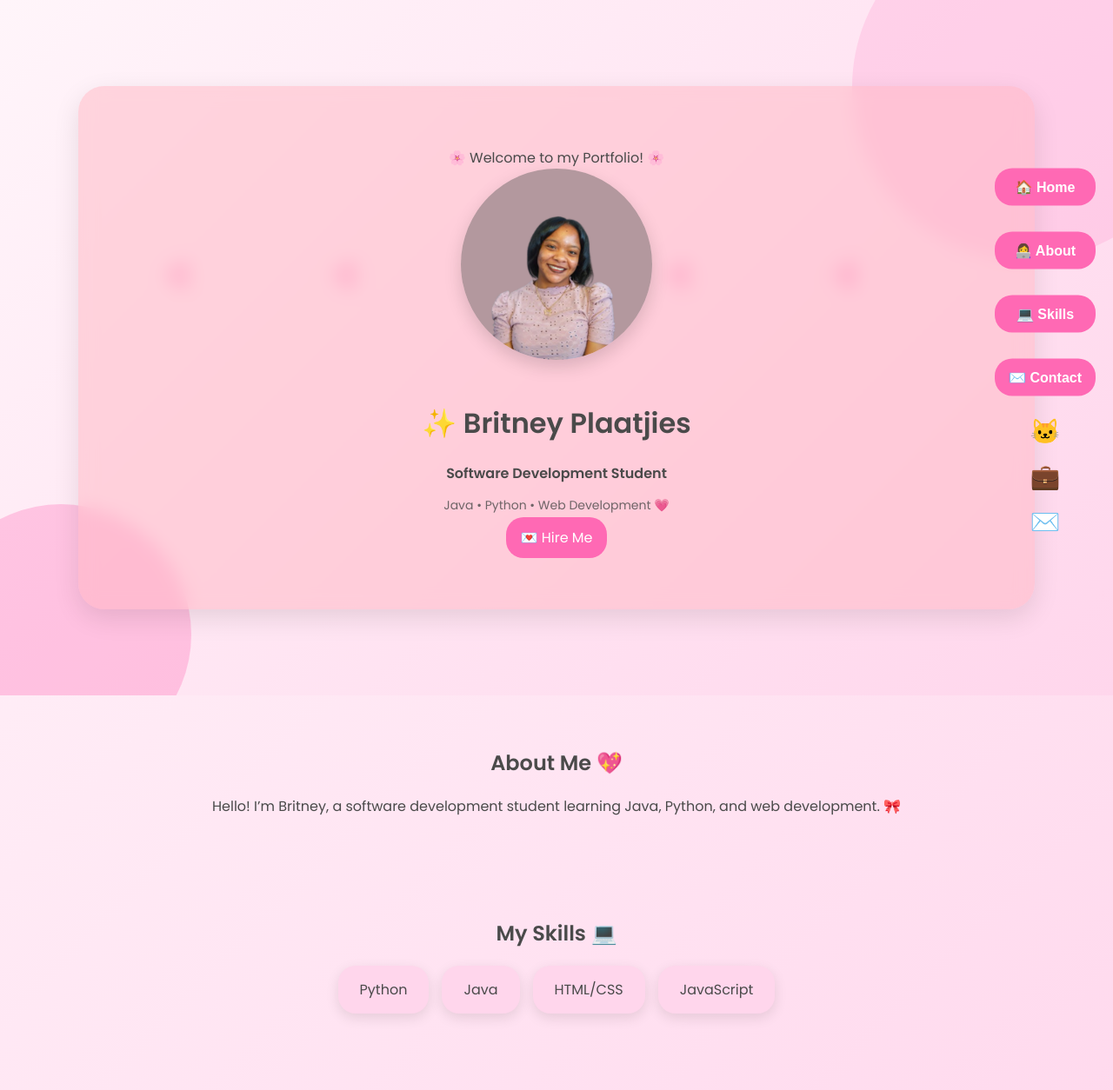
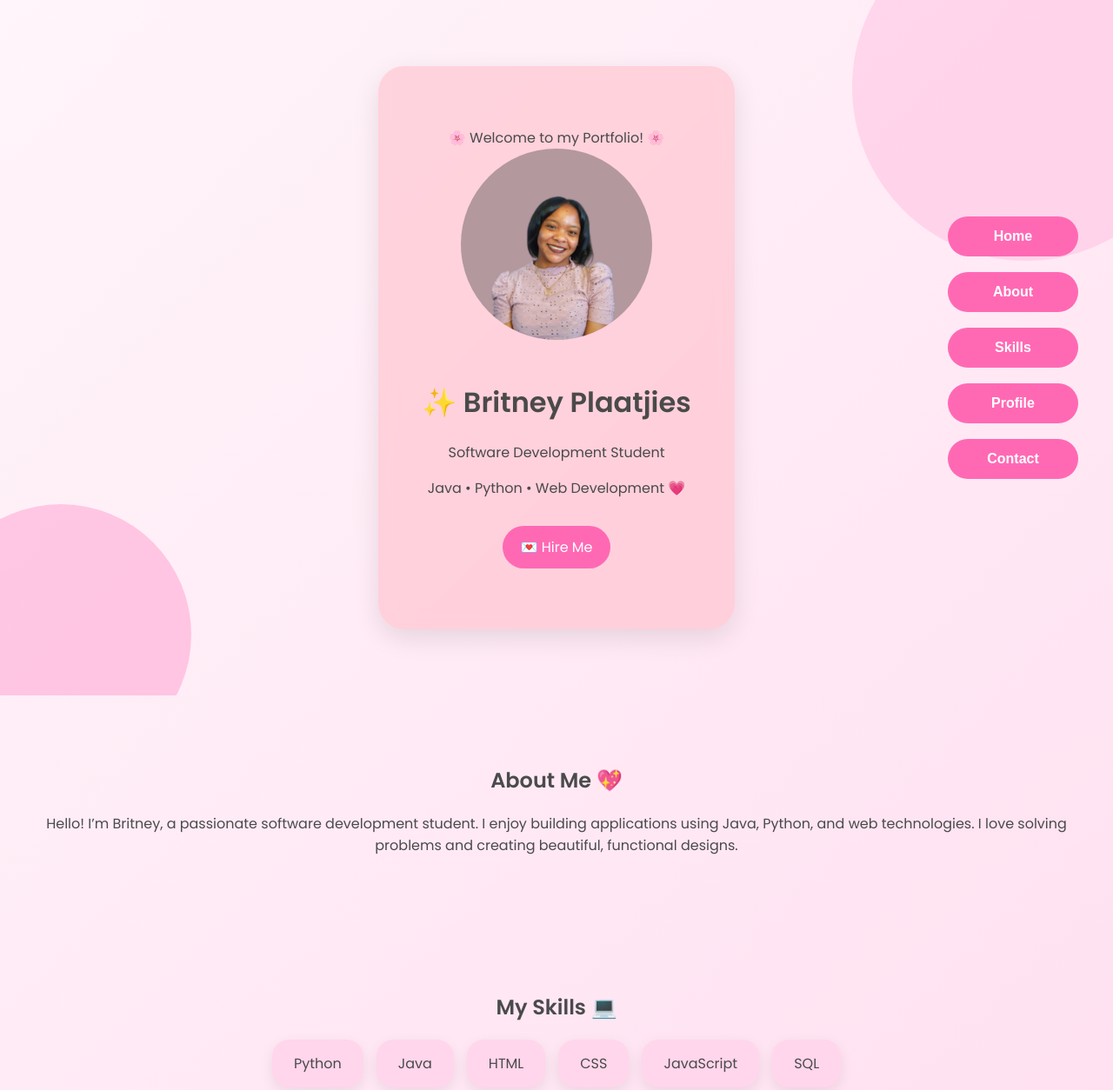
Before and after one commit to brit2905/MyPortfolio, a plain HTML site: page index.html in a window 1280 px wide. Shown: the top 1254 px of the page at 87% size. Drawn offline with Linux system fonts and the light colour scheme.

Commit message:
Added my developer profile

```diff
--- a/index.html
+++ b/index.html
@@ -2,40 +2,24 @@
 <html lang="en">
 <head>
     <meta charset="UTF-8">
+    <title>Britney | Portfolio</title>
     <meta name="viewport" content="width=device-width, initial-scale=1.0">
-    <title>Britney | Portfolio</title>
+
     <link href="https://fonts.googleapis.com/css2?family=Poppins:wght@400;600&display=swap" rel="stylesheet">
     <link rel="stylesheet" href="style.css">
 </head>
 <body>
 
-    <!-- SIDE PANEL (NAV + SOCIAL) -->
-    <div class="side-panel">
-        <!-- FLOATING NAVIGATION BUTTONS -->
-        <div class="nav-buttons">
-            <button onclick="scrollToSection('home')">🏠 Home</button>
-            <button onclick="scrollToSection('about')">👩‍💻 About</button>
-            <button onclick="scrollToSection('skills')">💻 Skills</button>
-            <button onclick="scrollToSection('contact')">✉️ Contact</button>
-        </div>
-
-        <!-- SOCIAL LINKS -->
-        <div class="floating-social">
-            <a href="https://github.com/brit2905" target="_blank" title="GitHub">🐱</a>
-            <a href="https://linkedin.com/in/britney-plaatjies-a10878254" target="_blank" title="LinkedIn">💼</a>
-            <a href="mailto:plaatjiesbritney2@gmail.com" title="Email">✉️</a>
-        </div>
-    </div>
-
     <!-- HERO SECTION -->
     <header class="hero" id="home">
-        <!-- FLOATING HEARTS -->
-        <div class="hearts">
-            <div class="heart" style="--i:1;"></div>
-            <div class="heart" style="--i:2;"></div>
-            <div class="heart" style="--i:3;"></div>
-            <div class="heart" style="--i:4;"></div>
-            <div class="heart" style="--i:5;"></div>
+
+        <!-- RIGHT SIDE NAVIGATION (ONLY HOME SCREEN) -->
+        <div class="home-nav">
+            <button onclick="scrollToSection('home')">Home</button>
+            <button onclick="scrollToSection('about')">About</button>
+            <button onclick="scrollToSection('skills')">Skills</button>
+            <button onclick="scrollToSection('profile')">Profile</button>
+            <button onclick="scrollToSection('contact')">Contact</button>
         </div>
 
         <div class="hero-content">
@@ -43,15 +27,12 @@
                 🌸 Welcome to my Portfolio! 🌸
             </div>
 
-            <!-- PROFILE IMAGE -->
             <img src="images/profile.png" alt="Photo of Britney" class="profile-pic">
 
-            <!-- NAME AND TITLE -->
             <h1>✨ Britney Plaatjies</h1>
             <p class="title">Software Development Student</p>
             <p class="subtitle">Java • Python • Web Development 💗</p>
 
-            <!-- HIRE BUTTON -->
             <a href="mailto:plaatjiesbritney2@gmail.com" class="hire-button">💌 Hire Me</a>
         </div>
     </header>
@@ -59,7 +40,11 @@
     <!-- ABOUT SECTION -->
     <section class="about" id="about">
         <h2>About Me 💖</h2>
-        <p>Hello! I’m Britney, a software development student learning Java, Python, and web development. 🎀</p>
+        <p>
+            Hello! I’m Britney, a passionate software development student.
+            I enjoy building applications using Java, Python, and web technologies.
+            I love solving problems and creating beautiful, functional designs.
+        </p>
     </section>
 
     <!-- SKILLS SECTION -->
@@ -68,15 +53,46 @@
         <div class="skill-cards">
             <div class="card">Python</div>
             <div class="card">Java</div>
-            <div class="card">HTML/CSS</div>
+            <div class="card">HTML</div>
+            <div class="card">CSS</div>
             <div class="card">JavaScript</div>
+            <div class="card">SQL</div>
+        </div>
+    </section>
+
+    <!-- PROFILE SECTION -->
+    <section class="profile" id="profile">
+        <h2>Developer Profile 🌟</h2>
+
+        <div class="profile-card">
+            <h3>Technical Strength</h3>
+            <ul>
+                <li>Python – 95%</li>
+                <li>Java – 90%</li>
+                <li>Web Development – 92%</li>
+                <li>Database Management – 85%</li>
+                <li>Problem Solving – 98%</li>
+            </ul>
+
+            <h3>Tools & Technologies</h3>
+            <p>Git • GitHub • Linux • VS Code • Docker • Agile</p>
+
+            <h3>Personal Strengths</h3>
+            <p>✨ High work ethic</p>
+            <p>✨ Team collaboration</p>
+            <p>✨ Fast learner</p>
+            <p>✨ Creative thinker</p>
         </div>
     </section>
 
     <!-- CONTACT SECTION -->
     <section class="contact" id="contact">
         <h2>Contact Me ✉️</h2>
-        <p>Email: plaatjiesbritney2@gmail.com</p>
+        <p>Email:
+            <a href="mailto:plaatjiesbritney2@gmail.com" target="_blank">
+                plaatjiesbritney2@gmail.com
+            </a>
+        </p>
         <p>GitHub: <a href="https://github.com/brit2905" target="_blank">🐱</a></p>
         <p>LinkedIn: <a href="https://linkedin.com/in/britney-plaatjies-a10878254" target="_blank">💼</a></p>
     </section>
@@ -86,7 +102,6 @@
         <p>© 2026 Britney's Portfolio 💖</p>
     </footer>
 
-    <!-- SMOOTH SCROLL SCRIPT -->
     <script>
         function scrollToSection(id) {
             document.getElementById(id).scrollIntoView({ behavior: 'smooth' });
--- a/style.css
+++ b/style.css
@@ -1,4 +1,4 @@
-/* 🌸 GLOBAL STYLES */
+/* 🌸 GLOBAL */
 body {
     font-family: 'Poppins', sans-serif;
     margin: 0;
@@ -9,7 +9,7 @@ body {
     overflow-x: hidden;
 }
 
-/* 🌸 HERO SECTION */
+/* 🌸 HERO */
 .hero {
     height: 100vh;
     display: flex;
@@ -17,154 +17,172 @@ body {
     align-items: center;
     position: relative;
     overflow: hidden;
-    background: linear-gradient(135deg, #FFF5FA, #FFD6EC);
 }
 
-/* FLOATING COLOR BLOBS */
+/* Background Blobs */
 .hero::before, .hero::after {
     content: "";
     position: absolute;
     border-radius: 50%;
     opacity: 0.3;
-    z-index: 0;
-}
-.hero::before { width: 400px; height: 400px; background: #FF9ECF; top: -100px; right: -100px; }
-.hero::after  { width: 300px; height: 300px; background: #FF69B4; bottom: -80px; left: -80px; }
-
-/* FLOATING HEARTS */
-.hearts .heart {
-    position: absolute;
-    width: 20px;
-    height: 20px;
-    background: #FF69B4;
-    transform: rotate(45deg);
-    animation: float 6s linear infinite;
-    top: 80%;
-    left: calc(var(--i) * 15%);
-    border-radius: 4px;
-    opacity: 0.8;
-}
-.hearts .heart::before, .hearts .heart::after {
-    content: '';
-    position: absolute;
-    width: 20px;
-    height: 20px;
-    background: #FF69B4;
-    border-radius: 50%;
-}
-.hearts .heart::before { top: -10px; left: 0; }
-.hearts .heart::after { left: 10px; top: 0; }
-
-@keyframes float {
-    0% { transform: translateY(0) rotate(45deg); opacity: 0.7; }
-    50% { transform: translateY(-200px) rotate(45deg); opacity: 1; }
-    100% { transform: translateY(-400px) rotate(45deg); opacity: 0; }
 }
 
-/* HERO CONTENT */
+.hero::before {
+    width: 400px;
+    height: 400px;
+    background: #FF9ECF;
+    top: -100px;
+    right: -100px;
+}
+
+.hero::after {
+    width: 300px;
+    height: 300px;
+    background: #FF69B4;
+    bottom: -80px;
+    left: -80px;
+}
+
+/* 🌸 HOME NAVIGATION (RIGHT SIDE – HERO ONLY) */
+.home-nav {
+    position: absolute;
+    right: 40px;
+    top: 50%;
+    transform: translateY(-50%);
+    display: flex;
+    flex-direction: column;
+    gap: 18px;
+    z-index: 5;
+}
+
+.home-nav button {
+    background: #FF69B4;
+    color: white;
+    border: none;
+    padding: 14px 22px;
+    border-radius: 25px;
+    font-size: 16px;
+    font-weight: 600;
+    cursor: pointer;
+    width: 150px;
+    transition: all 0.3s ease;
+}
+
+.home-nav button:hover {
+    background: #FF9ECF;
+    transform: scale(1.08);
+}
+
+/* 🌸 HERO CONTENT */
 .hero-content {
-    background: rgba(255, 182, 193, 0.5);
+    background: rgba(255,182,193,0.5);
     padding: 70px 50px;
     border-radius: 30px;
     backdrop-filter: blur(10px);
     box-shadow: 0 10px 30px rgba(0,0,0,0.1);
+    z-index: 1;
     position: relative;
-    z-index: 1;
-    animation: popIn 1s ease-out;
-    width: 90%;
-    max-width: 1000px;
-    margin: 0 auto;
-    text-align: center;
-    transition: transform 0.3s;
 }
-.hero-content:hover { transform: scale(1.02); }
-
-/* TEXT */
-.title { font-weight: 600; margin: 10px 0; }
-.subtitle { font-size: 14px; opacity: 0.8; }
 
 /* PROFILE IMAGE */
-.profile-pic { width: 220px; height: 220px; object-fit: cover; border-radius: 50%; box-shadow: 0 8px 20px rgba(0,0,0,0.15); margin-bottom: 20px; transition: transform 0.3s; }
-.profile-pic:hover { transform: scale(1.05); }
-
-/* HERO BUTTON */
-button {
-    background: #FF69B4;
-    color: white;
-    border: none;
-    padding: 12px 24px;
-    border-radius: 999px;
-    font-weight: bold;
-    cursor: pointer;
-    margin-top: 15px;
-    transition: 0.3s;
-}
-button:hover { background: #FF9ECF; }
-
-/* SECTIONS */
-section { padding: 40px 20px; }
-
-/* SKILLS CARDS */
-.skill-cards { display: flex; justify-content: center; flex-wrap: wrap; gap: 15px; }
-.card { background: #FFD6EC; padding: 15px 25px; border-radius: 20px; box-shadow: 0 5px 15px rgba(0,0,0,0.1); transition: transform 0.3s; }
-.card:hover { transform: translateY(-5px) scale(1.05); }
-
-/* SIDE PANEL (NAV + SOCIAL) */
-.side-panel {
-    position: fixed;
-    top: 50%;
-    right: 20px;
-    transform: translateY(-50%);
-    display: flex;
-    flex-direction: column;
-    gap: 20px;
-    z-index: 1000;
+.profile-pic {
+    width: 220px;
+    height: 220px;
+    object-fit: cover;
+    border-radius: 50%;
+    margin-bottom: 20px;
+    transition: transform 0.3s ease;
 }
 
-/* NAV BUTTONS */
-.nav-buttons { display: flex; flex-direction: column; gap: 15px; }
-.nav-buttons button {
-    background: #FF69B4;
-    color: white;
-    border: none;
-    padding: 12px 16px;
-    border-radius: 20px;
-    font-size: 16px;
-    cursor: pointer;
-    transition: 0.3s;
+.profile-pic:hover {
+    transform: scale(1.05);
 }
-.nav-buttons button:hover {
-    background: #FF9ECF;
-    transform: scale(1.1);
-}
-/* HIRE ME BUTTON */
+
+/* HIRE BUTTON */
 .hire-button {
     background: #FF69B4;
     color: white;
-    border: none;
-    padding: 12px 16px;
+    padding: 12px 20px;
+    border-radius: 25px;
+    text-decoration: none;
+    display: inline-block;
+    margin-top: 15px;
+    transition: 0.3s ease;
+}
+
+.hire-button:hover {
+    background: #FF9ECF;
+    transform: scale(1.05);
+}
+
+/* 🌸 SECTIONS */
+section {
+    padding: 60px 20px;
+}
+
+/* 🌸 SKILLS */
+.skill-cards {
+    display: flex;
+    justify-content: center;
+    flex-wrap: wrap;
+    gap: 15px;
+}
+
+.card {
+    background: #FFD6EC;
+    padding: 15px 25px;
     border-radius: 20px;
-    font-size: 16px;
-    cursor: pointer;
-    text-decoration: none; /* removes underline */
-    text-align: center;
-    transition: 0.3s;
+    box-shadow: 0 5px 15px rgba(0,0,0,0.08);
+    transition: 0.3s ease;
 }
-.hire-button:hover { background: #FF9ECF; transform: scale(1.1); }
 
-/* SOCIAL LINKS */
-.floating-social {
-    display: flex;
-    flex-direction: column; /* vertical below nav */
-    gap: 10px;
+.card:hover {
+    transform: translateY(-5px);
 }
-.floating-social a {
-    font-size: 28px;
+
+/* 🌸 PROFILE SECTION */
+.profile {
+    background: #fff0f6;
+}
+
+.profile-card {
+    max-width: 700px;
+    margin: 30px auto;
+    background: #FFD6EC;
+    padding: 40px;
+    border-radius: 30px;
+    text-align: left;
+    box-shadow: 0 8px 20px rgba(0,0,0,0.08);
+}
+
+.profile-card h3 {
+    color: #FF69B4;
+    margin-top: 20px;
+}
+
+.profile-card ul {
+    list-style: none;
+    padding: 0;
+}
+
+.profile-card ul li {
+    margin: 8px 0;
+}
+
+/* 🌸 CONTACT LINKS */
+.contact a {
     color: #FF69B4;
     text-decoration: none;
-    transition: transform 0.3s, color 0.3s;
+    font-weight: 600;
 }
-.floating-social a:hover { transform: scale(1.3); color: #FF9ECF; }
 
-/* FOOTER */
-footer { padding: 20px; background: #FF9ECF; color: white; border-top-left-radius: 20px; border-top-right-radius: 20px; }
+.contact a:hover {
+    text-decoration: underline;
+}
+
+/* 🌸 FOOTER */
+footer {
+    padding: 20px;
+    background: #FF9ECF;
+    color: white;
+}
```
